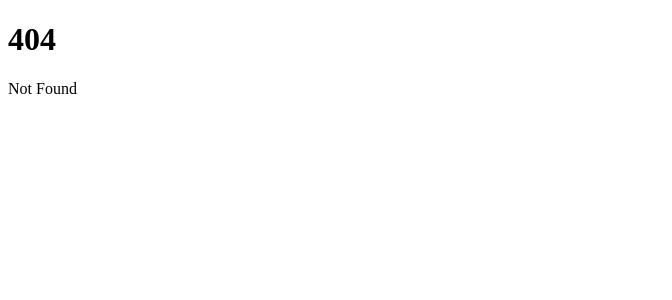
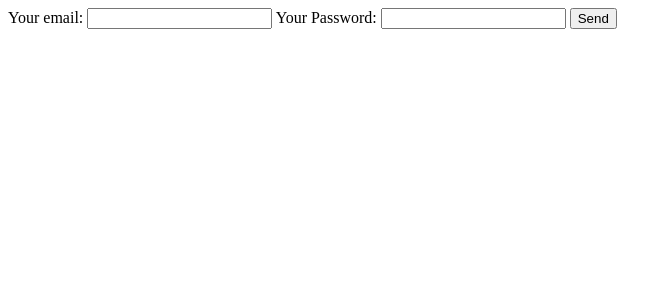
Before and after one commit to Sundaram-2001/Referly, a SvelteKit app in the folder frontend/my-app/: page /signup in a window 1280 px wide. Before the commit this address had no page. Shown: the top 300 px of the page, without its empty margins (0-672 px from the left). Built offline with nearby package versions, Linux system fonts and the light colour scheme.

Commit message:
started auth setup infrontend

```diff
--- /dev/null
+++ b/frontend/my-app/src/routes/signup/+page.svelte
@@ -0,0 +1,19 @@
+<script>
+
+</script>
+<main>
+    <form
+  action="https://formspree.io/f/myzjdjbv"
+  method="POST"
+>
+  <label>
+    Your email:
+    <input type="email" name="email">
+  </label>
+  <label>
+    Your Password:
+    <input type="password" name="password"/>
+  </label>
+  <button type="submit">Send</button>
+</form>
+</main>
```
Also changed, not shown: frontend/my-app/src/routes/login/+page.svelte (added, +18 -0 lines).
